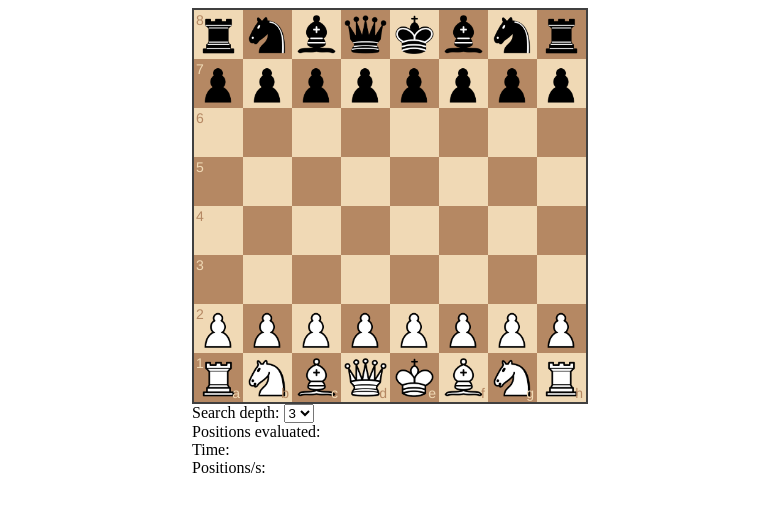
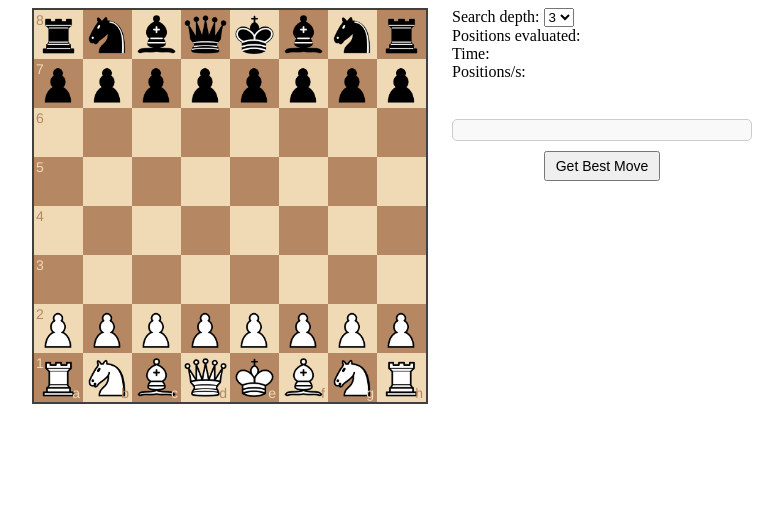
Before and after one commit to ctse55/CPSC_481_Project_2, a website: page index.html in a window 1280 px wide. Shown: the whole page, without its empty margins (248-1031 px from the left). Drawn offline with Linux system fonts and the light colour scheme.

Commit message:
added chat window on right with chatbot functionality, missing SAN format

```diff
--- a/index.html
+++ b/index.html
@@ -6,7 +6,9 @@
     <link rel="stylesheet" href="style.css">
 </head>
 <body>
+<div id="container">
     <div id="board" class="board"></div>
+    <div id="sidebar">
         <div class="info">
             Search depth:
             <select id="search-depth">
@@ -16,24 +18,26 @@
                 <option value="4">4</option>
                 <option value="5">5</option>
             </select>
-
             <br>
             <span>Positions evaluated: <span id="position-count"></span></span>
             <br>
             <span>Time: <span id="time"></span></span>
             <br>
             <span>Positions/s: <span id="positions-per-s"></span> </span>
-    <br>
-    <br>
-    <div id="move-history" class="move-history">
+            <br><br>
+            <div id="move-history" class="move-history"></div>
+        </div>
+        <div id="chat">
+            <div id="chat-box" class="chat-box"></div>
+            <div class="chat-input">
+                <button id="chat-btn">Get Best Move</button>
+            </div>
+        </div>
     </div>
 </div>
 <script src="lib/jquery/jquery-3.2.1.min.js"></script>
 <script src="lib/chessboardjs/js/chess.js"></script>
 <script src="lib/chessboardjs/js/chessboard-0.3.0.js"></script>
 <script src="script.js"></script>
-<script>
-
-</script>
 </body>
 </html>
--- a/script.js
+++ b/script.js
@@ -293,3 +293,23 @@ var cfg = {
     onSnapEnd: onSnapEnd
 };
 board = ChessBoard('board', cfg);
+
+// chatbot functionality
+function addChatMessage(message, sender = "bot") {
+    const chatBox = document.getElementById("chat-box");
+    const messageElement = document.createElement("div");
+    messageElement.textContent = (sender === "bot" ? "Bot: " : "You: ") + message;
+    messageElement.className = sender === "bot" ? "bot-message" : "user-message";
+    chatBox.appendChild(messageElement);
+    chatBox.scrollTop = chatBox.scrollHeight;
+}
+
+document.getElementById("chat-btn").addEventListener("click", function () {
+    const bestMove = getBestMove(game);
+    if (bestMove) {
+        const fromTo = `${bestMove.from}-${bestMove.to}`;
+        addChatMessage(`${fromTo}`);
+    } else {
+        addChatMessage("No best move available. The game might be over.");
+    }
+});
--- a/style.css
+++ b/style.css
@@ -1,14 +1,38 @@
+#container {
+    display: flex;
+    justify-content: center;
+}
+
 .board {
     width: 400px;
-    margin: auto
+}
+
+#sidebar {
+    margin-left: 20px;
+    width: 300px;
 }
 
 .info {
-    width: 400px;
-    margin: auto;
+    margin-bottom: 20px;
 }
 
-.move-history {
-    max-height: 100px;
+.chat-box {
+    border: 1px solid #ccc;
+    border-radius: 5px;
+    padding: 10px;
+    max-height: 200px;
     overflow-y: scroll;
+    background-color: #f9f9f9;
 }
+
+.chat-input {
+    margin-top: 10px;
+    display: flex;
+    justify-content: center;
+}
+
+#chat-btn {
+    padding: 5px 10px;
+    font-size: 14px;
+    cursor: pointer;
+}
```
Lines whose indentation alone changed are shown as unchanged.
